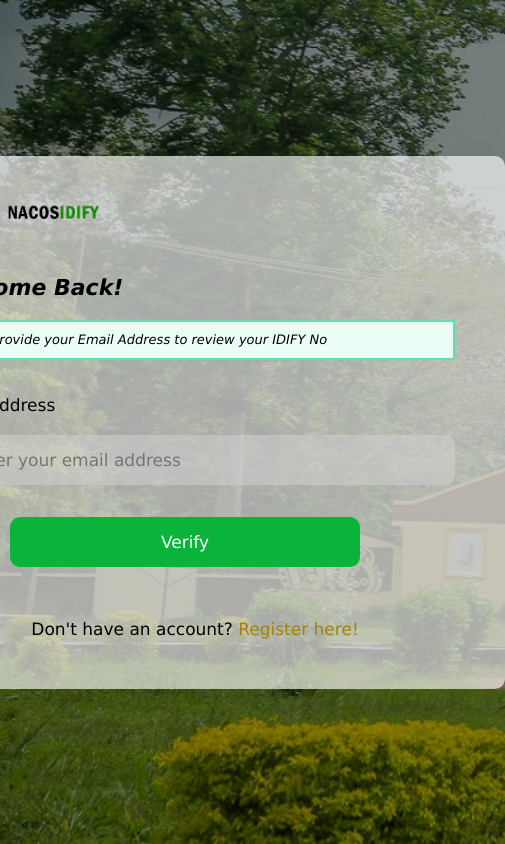
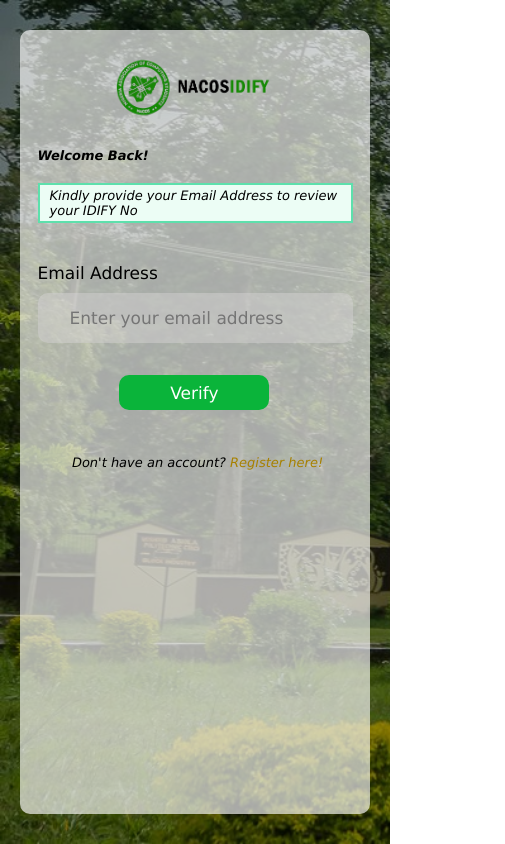
Before and after one commit to gbenga101/idify, a plain HTML site: page index.html in a window 390 px wide. Shown: the whole page, 505 px wide, since content can reach past the window. Drawn offline with Linux system fonts and the light colour scheme.

Commit message:
fixing responsiveness for the index

```diff
--- a/index.html
+++ b/index.html
@@ -10,13 +10,15 @@
 <body>
     <div class="container">
         <div class="content">
-            <a href="./index.html"><img src="./assets/IDIFY logo2.png" alt="Idify logo"></a>
+            <div class="logo">
+                <a href="./index.html"><img src="./assets/IDIFY logo2.png" alt="Idify logo"></a>
+            </div>
             <p>Welcome Back!</p>
             <div class="notify">
                 <p>Kindly provide your Email Address to review your IDIFY No</p>
             </div>
             <form action="" method="get">
-                <label for="email"><span><img src="" alt=""></span>Email Address</label><br><br>
+                <label for="email"><span><img src="" alt=""></span>Email Address</label><br>
                 <input type="text" id="email" name="email" placeholder="Enter your email address" class="sch" required><br>
                 <input type="submit" value="Verify"> <br>
             </form>
--- a/style.css
+++ b/style.css
@@ -4,7 +4,7 @@
 }
 body{
     margin: 0;
-    height: 100vh;
+    min-height: 100vh;
     background-image: url(./assets/bg.jpg);
     background-repeat: no-repeat;
     background-size: cover;
@@ -26,7 +26,11 @@ body *{
 .content{
     margin: 20px 50px;
 }
-.content > a > img{
+.logo{
+    display: flex;
+    justify-content: center;
+}
+.logo img{
     width: 180px;
     height: 75px;
 }
@@ -54,6 +58,7 @@ form{
     width: auto;
 }
 form input[type="text"]{
+    margin-top: 10px;
     width: 100%;
     height: 50px;
     border: 0px solid;
@@ -68,7 +73,7 @@ form > input::placeholder{
     padding-left: 30px;
 }
 form > input[type="submit"] {
-    margin: 32px 75px;
+    margin: 32px 75px 20px;
     padding: 0;
     width: 350px;
     height: 50px;
@@ -83,7 +88,7 @@ form > input[type="submit"]:hover{
     transition: ease .5s;
 }
 .register{
-    margin: 10px 10px 40px;
+    margin: 0 10px 10px;
     width: 500px;
     height: 40px;
     display: flex;
@@ -100,12 +105,37 @@ form > input[type="submit"]:hover{
     body{
         width: 100%;
     }
+    .container{
+        margin: 30px 20%;
+        height: 500px;
+        width: 350px;
+        display: flex;
+        justify-content: center;
+        align-content: center;
+        flex: 1;
+    }
+    .content{
+        width: 90%;
+        margin: 20px 0;
+        height: auto;
+    }
+    .content p, a{
+        font-size: 13px;
+        font-style: italic;
+    }
     .notify{
         height: 40px;
         width: auto;
     }
-    .notify > p{
-        font-size: 13px;
-        font-style: italic;
+    form{
+        margin-top: 40px;
+    }
+    form > input[type="submit"]{
+        width: 150px;
+        height: 35px;
+        margin: 32px 26%;
+    }
+    .register{
+        width: 300px;
     }
 }
```
